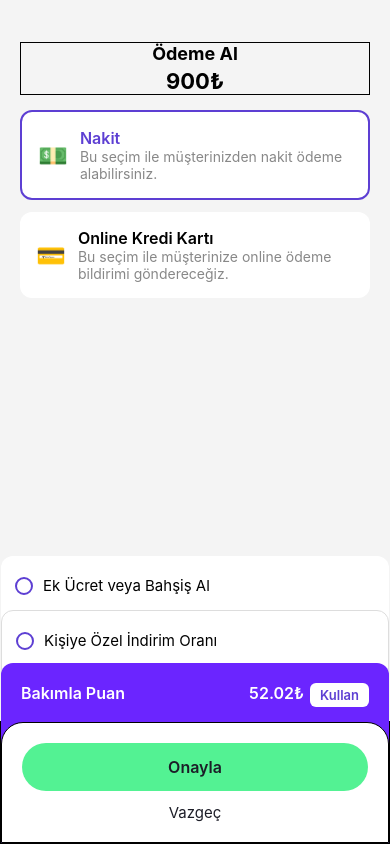
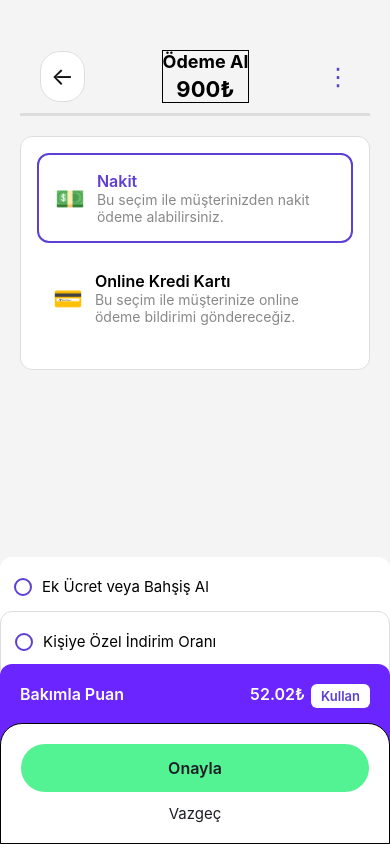
Before and after one commit to keremclp/BakimlaTest, a React Native app: screen /Payment in a window 390 px wide. Built offline with nearby package versions, Linux system fonts and the light colour scheme.

Commit message:
feat: Enhance PaymentScreen with back navigation and updated header styles

```diff
--- a/screens/PaymentScreen/index.tsx
+++ b/screens/PaymentScreen/index.tsx
@@ -9,6 +9,9 @@ import {
 } from 'react-native';
 import PaymentOptionCard from '../../components/Payment/PaymentOptionCard'; // Adjust the path as needed
 import { styles } from './styles';
+import { useNavigation } from '@react-navigation/core';
+import { NativeStackNavigationProp } from '@react-navigation/native-stack';
+import { RootStackParamList } from '../../navigations/types';
 
 
 const PaymentScreen = () => {
@@ -16,6 +19,8 @@ const PaymentScreen = () => {
   const [activeOption, setActiveOption] = useState<'tip' | 'discount' | null>(null);
   const [tipAmount, setTipAmount] = useState('');
   const [discountRate, setDiscountRate] = useState('%10');
+
+  const navigation = useNavigation<NativeStackNavigationProp<RootStackParamList>>();
 
   const bakimlaPoints = 52.02;
   const servicePrice = 900;
@@ -31,13 +36,26 @@ const PaymentScreen = () => {
   return (
     <SafeAreaView style={styles.container}>
       <ScrollView style={styles.scrollView} contentContainerStyle={styles.content}>
-        {/* Header */}
+        {/* Header with Back Button */}
         <View style={styles.headerContainer}>
-          <Text style={styles.header}>Ödeme Al</Text>
-          <Text style={styles.amount}>{servicePrice}₺</Text>
+          {/* add back icon to header */}
+          <TouchableOpacity onPress={() => navigation.goBack()}>
+            <Text style={styles.backIcon}>←</Text>
+          </TouchableOpacity>
+          {/* Header */}
+          <View style={styles.titleContainer}>
+            <Text style={styles.title}>Ödeme Al</Text>
+            <Text style={styles.amount}>{servicePrice}₺</Text>
+          </View>
+          {/* add three dot icon to header */}
+          <TouchableOpacity>
+            <Text style={styles.threeDotIcon}>⋮</Text>
+          </TouchableOpacity>
+
         </View>
 
-        <PaymentOptionCard
+        <View style ={styles.paymentMethodContainer}>
+          <PaymentOptionCard
           label="Nakit"
           description="Bu seçim ile müşterinizden nakit ödeme alabilirsiniz."
           isCash={true}
@@ -52,6 +70,8 @@ const PaymentScreen = () => {
           selected={paymentMethod === 'card'}
           onSelect={() => setPaymentMethod('card')}
         />
+
+        </View>
       </ScrollView>
 
       {/* Bottom Container - Fixed at bottom, full width */}
--- a/screens/PaymentScreen/styles.ts
+++ b/screens/PaymentScreen/styles.ts
@@ -13,14 +13,36 @@ export const styles = StyleSheet.create({
     paddingBottom: 0, // Remove bottom padding since bottom container is separate
   },
   headerContainer: {
-    width: '100%',
+    flexDirection: 'row',
+    alignItems: 'center',
+    justifyContent: 'space-between',
+    paddingHorizontal: 20,
+    paddingVertical: 10,
+    borderBottomWidth: 3,
+    borderBottomColor: '#DDD',
+    marginTop: 20,
+  },
+  titleContainer: {
     justifyContent: 'center',
     alignItems: 'center',
     borderWidth: 1,
-    marginTop: 22,
-    marginBottom: 15,
   },
-  header: {
+  backIcon:{
+    fontSize: 24,
+    backgroundColor: '#FFFFFF',
+    padding: 10,
+    borderRadius: 20,
+    borderWidth: 1,
+    borderColor: '#DDD',
+    color: '#131313',
+    justifyContent: 'center',
+    alignItems: 'center',
+  },
+  threeDotIcon: {
+    fontSize: 24,
+    color: '#5D3FD3',
+  },
+  title: {
     fontSize: 18,
     fontWeight: '700',
     marginBottom: 4,
@@ -85,10 +107,17 @@ export const styles = StyleSheet.create({
     color: '#FFF',
     fontWeight: '600',
   },
+  paymentMethodContainer: {
+    marginTop: 20,
+    backgroundColor: '#FFF',
+    borderRadius: 12,
+    padding: 16,
+    borderWidth: 1,
+    borderColor: '#DDD',
+  },
   bottomContainer: {
     position:'relative',
     width: '100%',
-    borderWidth: 1,
     // Remove height and border properties
   },
   optionsContainerTip: {
```
